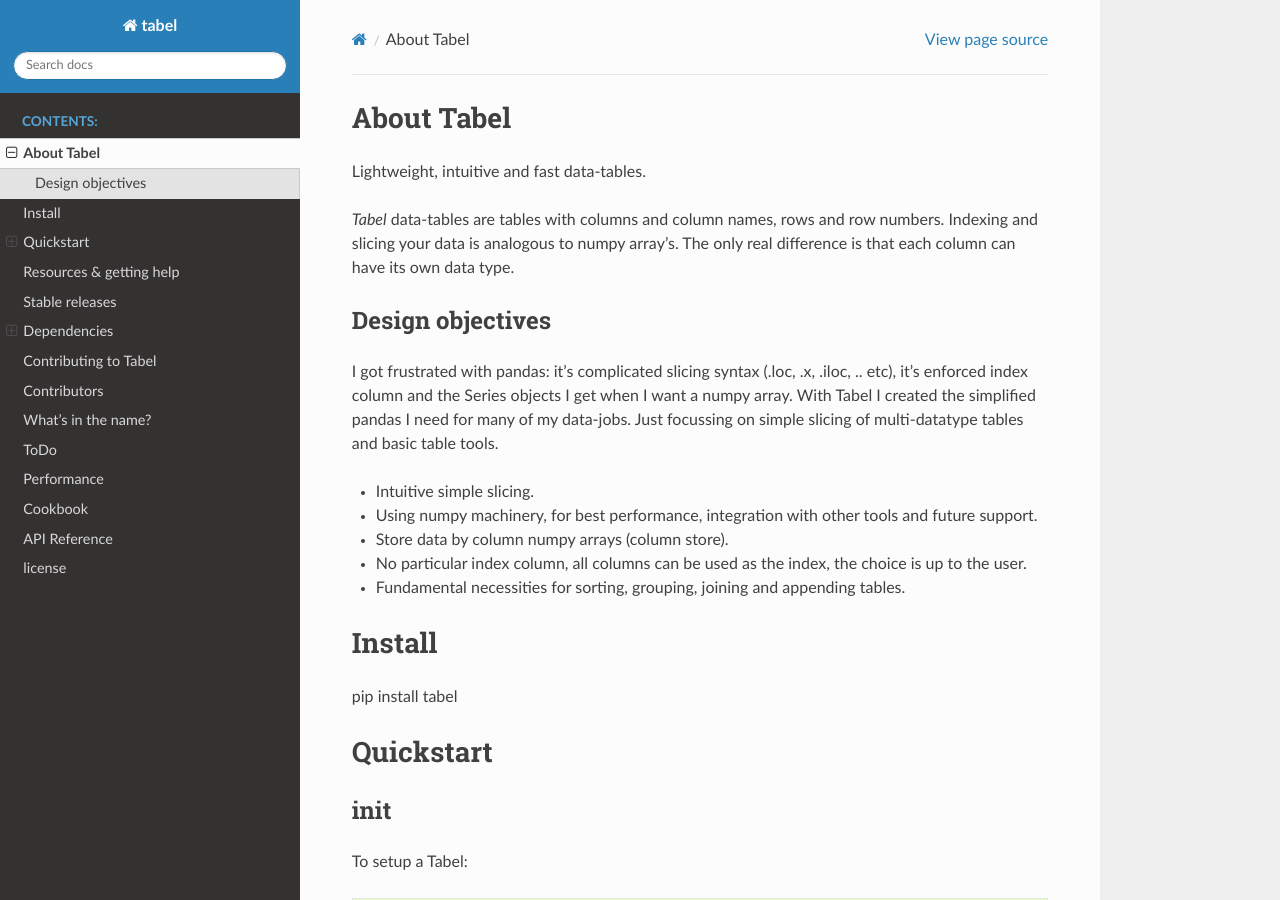
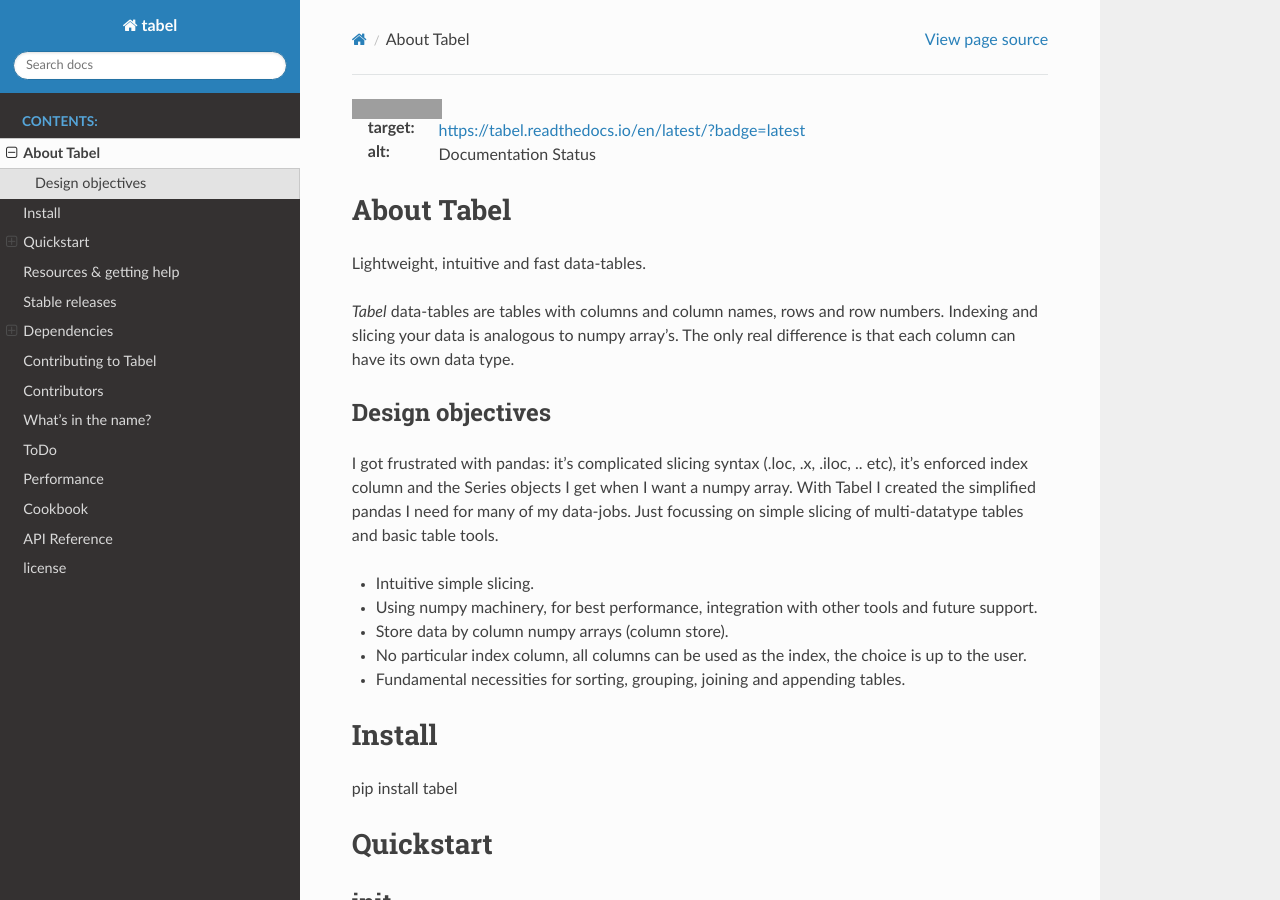
Before and after one commit to BastiaanBergman/tabel, a Sphinx documentation site: the page built from docs/source/readme.rst, in a window 1280 px wide and 900 px high. Built offline with Sphinx 7.4.7 and the Read the Docs theme 2.0.0, drawn with Linux system fonts in a browser that asks for light colours; grey boxes are pictures that could not be loaded.

```diff
--- a/docs/source/readme.rst
+++ b/docs/source/readme.rst
@@ -1 +1,5 @@
+.. image:: https://readthedocs.org/projects/tabel/badge/?version=latest
+:target: https://tabel.readthedocs.io/en/latest/?badge=latest
+:alt: Documentation Status
+
 .. include:: ../../README.rst
```
Also changed, not shown: tabel.py (+6 -1 lines).
